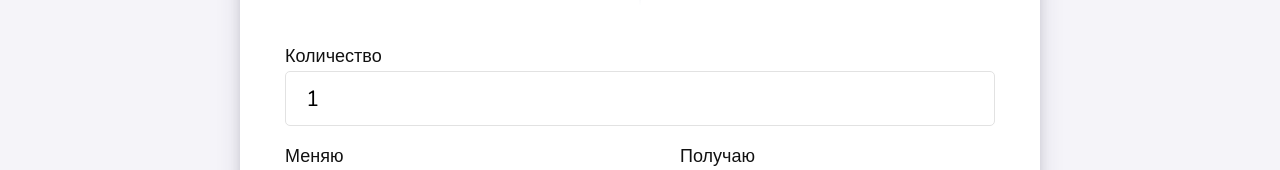
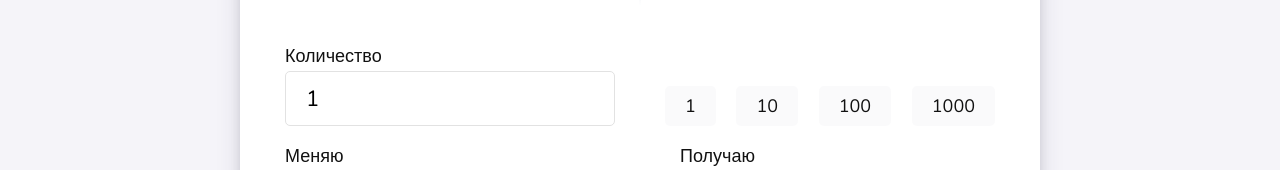
Before and after one commit to molochnyk/currency-converter, a React (Create React App) app: page / in a window 1280 px wide. Shown: the part 262-432 px from the top of the page. Built offline with nearby package versions, Linux system fonts and the light colour scheme; no server answers.

Commit message:
add quick number selection

```diff
--- /dev/null
+++ b/src/Components/FastPrice/FastPrice.jsx
@@ -0,0 +1,87 @@
+import React from "react";
+import PropTypes from "prop-types";
+import styled from "styled-components";
+
+const FastPrice = ({ dataAmount, onAmountFast }) => {
+  const handleClickPrice = (price) => {
+    onAmountFast(price);
+  };
+
+  return (
+    <FastPriceWrap className="fastprice">
+      {dataAmount.map((itm) => {
+        return (
+          <FastPriceItm
+            className="fastprice_itm"
+            key={itm.price}
+            onClick={() => handleClickPrice(itm.price)}
+          >
+            {itm.price}
+          </FastPriceItm>
+        );
+      })}
+    </FastPriceWrap>
+  );
+};
+
+const FastPriceWrap = styled.div`
+  display: flex;
+  align-items: center;
+  justify-content: space-between;
+  align-self: flex-end;
+  flex-basis: 50%;
+
+  @media (max-width: 428px) {
+    width: 100%;
+  }
+`;
+
+const FastPriceItm = styled.div`
+  position: relative;
+
+  display: flex;
+  align-items: center;
+  justify-content: center;
+
+  padding: 0 20px;
+
+  width: max-content;
+  min-width: 40px;
+  height: 40px;
+
+  border-radius: 5px;
+
+  margin-right: 10px;
+
+  background: ${({ theme }) => theme.greyLight};
+  color: ${({ theme }) => theme.textLetter};
+
+  font-size: 18px;
+
+  cursor: pointer;
+
+  transition: all 250ms ease;
+
+  &:hover {
+    background: ${({ theme }) => theme.greyLightHover};
+  }
+
+  &:last-child {
+    margin-right: 0;
+  }
+
+  @media (max-width: 992px) {
+    margin-right: 6px;
+    padding: 0 10px;
+  }
+
+  @media (max-width: 428px) {
+  }
+`;
+
+FastPrice.propTypes = {
+  dataAmount: PropTypes.array.isRequired,
+  onAmountFast: PropTypes.func.isRequired,
+};
+
+export default FastPrice;
--- a/src/Components/Field/Input.jsx
+++ b/src/Components/Field/Input.jsx
@@ -42,6 +42,7 @@ const InputWrap = styled.div`
   position: relative;
   display: flex;
   flex-direction: column;
+  width: 100%;
 `;
 
 const InputLabel = styled.p`
--- a/src/pages/CurrencyConverter.jsx
+++ b/src/pages/CurrencyConverter.jsx
@@ -7,6 +7,7 @@ import LoadError from "../containers/LoadError";
 
 import Input from "../Components/Field/Input";
 import Select from "../Components/Field/Select";
+import FastPrice from "../Components/FastPrice/FastPrice";
 import CopyToClip from "../Components/CopyToClip/CopyToClip";
 import ToggleCurrency from "../Components/ToggleCurrency/ToggleCurrency";
 import ToggleFavorites from "../Components/ToggleFavorites/ToggleFavorites";
@@ -19,6 +20,21 @@ import { DEFAULT_CURRENCY } from "../constants/defaultCurrency";
 import { onlyNumber } from "../helpers/onlyNumber";
 
 const DEFAULT_AMOUNT = "1";
+
+const AmountFast = [
+  {
+    price: "1",
+  },
+  {
+    price: "10",
+  },
+  {
+    price: "100",
+  },
+  {
+    price: "1000",
+  },
+];
 
 const CurrencyConverter = () => {
   const [fromCurrency, setFromCurrency] = useState(DEFAULT_CURRENCY.from); // or ""
@@ -47,6 +63,10 @@ const CurrencyConverter = () => {
 
   const changeInputAmount = (e) => {
     setInputAmount(e.target.value);
+  };
+
+  const onAmountFast = (amount) => {
+    setInputAmount(amount);
   };
 
   const checkLocalStoragePair = (value) => {
@@ -93,6 +113,7 @@ const CurrencyConverter = () => {
         </CurConvertValue>
       </CurConvertHead>
 
+      <CurConvertInpPriceWrapper>
         <CurConvertInpWrapper>
           <Input
             inputAmount={inputAmount}
@@ -100,6 +121,8 @@ const CurrencyConverter = () => {
             onClearAmount={clearAmountInput}
           />
         </CurConvertInpWrapper>
+        <FastPrice dataAmount={AmountFast} onAmountFast={onAmountFast} />
+      </CurConvertInpPriceWrapper>
 
       <CurConvertSelectWrapper>
         <Select
@@ -290,8 +313,32 @@ const CopyToClipIcon = styled(AiOutlineCopy)`
   }
 `;
 
+const CurConvertInpPriceWrapper = styled.div`
+  display: flex;
+  align-items: center;
+  margin-bottom: 20px;
+
+  @media (max-width: 576px) {
+    flex-direction: column;
+  }
+`;
+
 const CurConvertInpWrapper = styled.div`
-  margin-bottom: 20px;
+  display: flex;
+  align-items: center;
+  flex-basis: 50%;
+  margin-right: 50px;
+
+  @media (max-width: 768px) {
+    margin-right: 25px;
+  }
+
+  @media (max-width: 576px) {
+    flex-basis: 100%;
+    margin-right: 0;
+    margin-bottom: 10px;
+    width: 100%;
+  }
 `;
 
 const CurConvertSelectWrapper = styled.div`
--- a/src/routes.js
+++ b/src/routes.js
@@ -5,6 +5,7 @@ import CurrencyConverter from "./pages/CurrencyConverter";
 import CurrencyList from "./pages/CurrencyList";
 import Crypto from "./pages/Crypto";
 import CryptoAll from "./pages/CryptoAll";
+
 import NoMatch from "./pages/NoMatch";
 
 const routes = () => {
--- a/src/styles/globalStyles.js
+++ b/src/styles/globalStyles.js
@@ -37,6 +37,9 @@ export const lightTheme = {
   tableThead: "#eeeeee",
   tableBorder: "#eeeeee",
 
+  greyLight: "#f9fafbd8",
+  greyLightHover: "#e6e6e6d7",
+
   text: "#111",
   textLetter: "#111",
 
@@ -68,6 +71,9 @@ export const darkTheme = {
   tableThead: "#00000049",
   tableBorder: "#eeeeee94",
 
+  greyLight: "#ffff",
+  greyLightHover: "#e6e6e6",
+
   text: "#EDEDED",
   textLetter: "#111",
 
```
Lines whose indentation alone changed are shown as unchanged.
